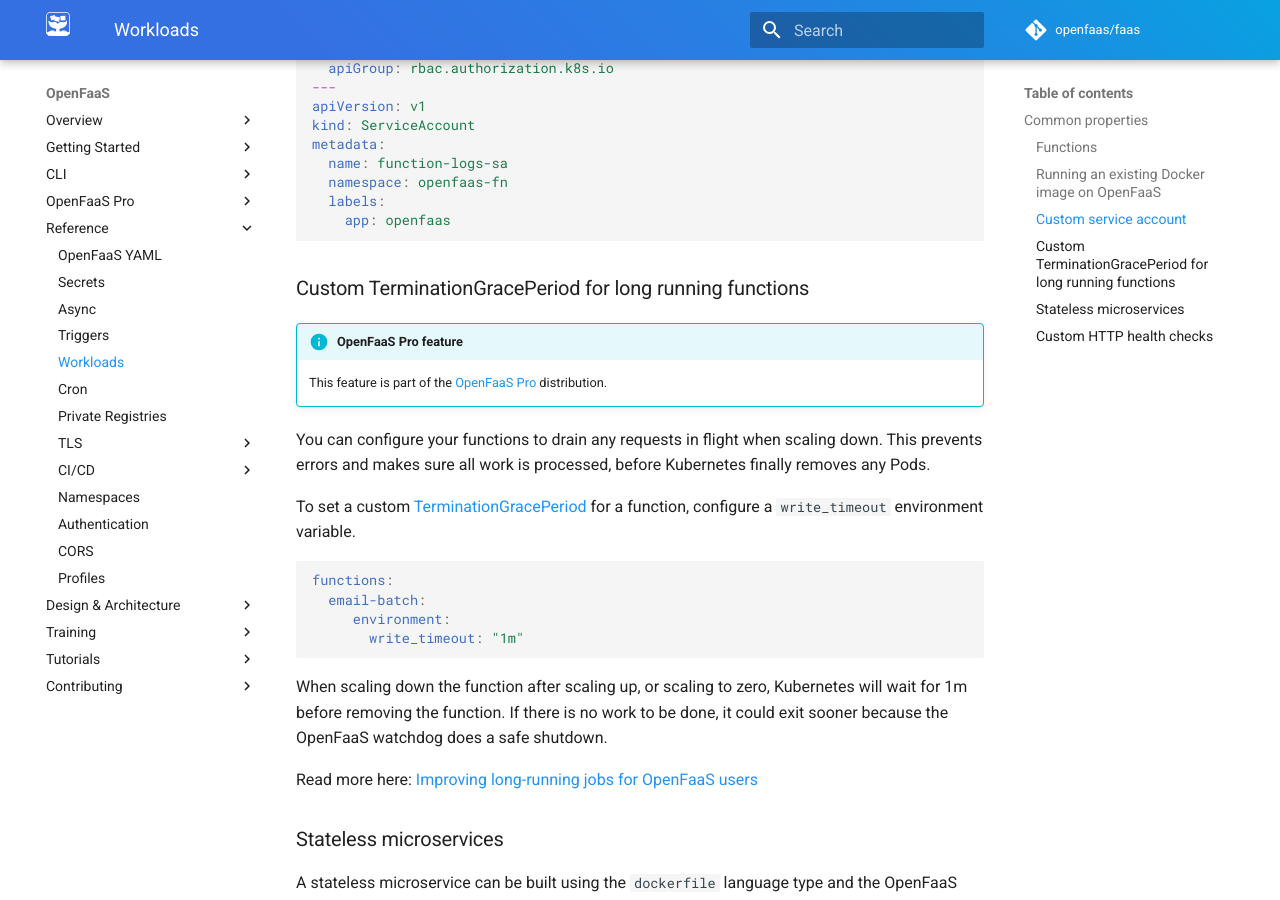
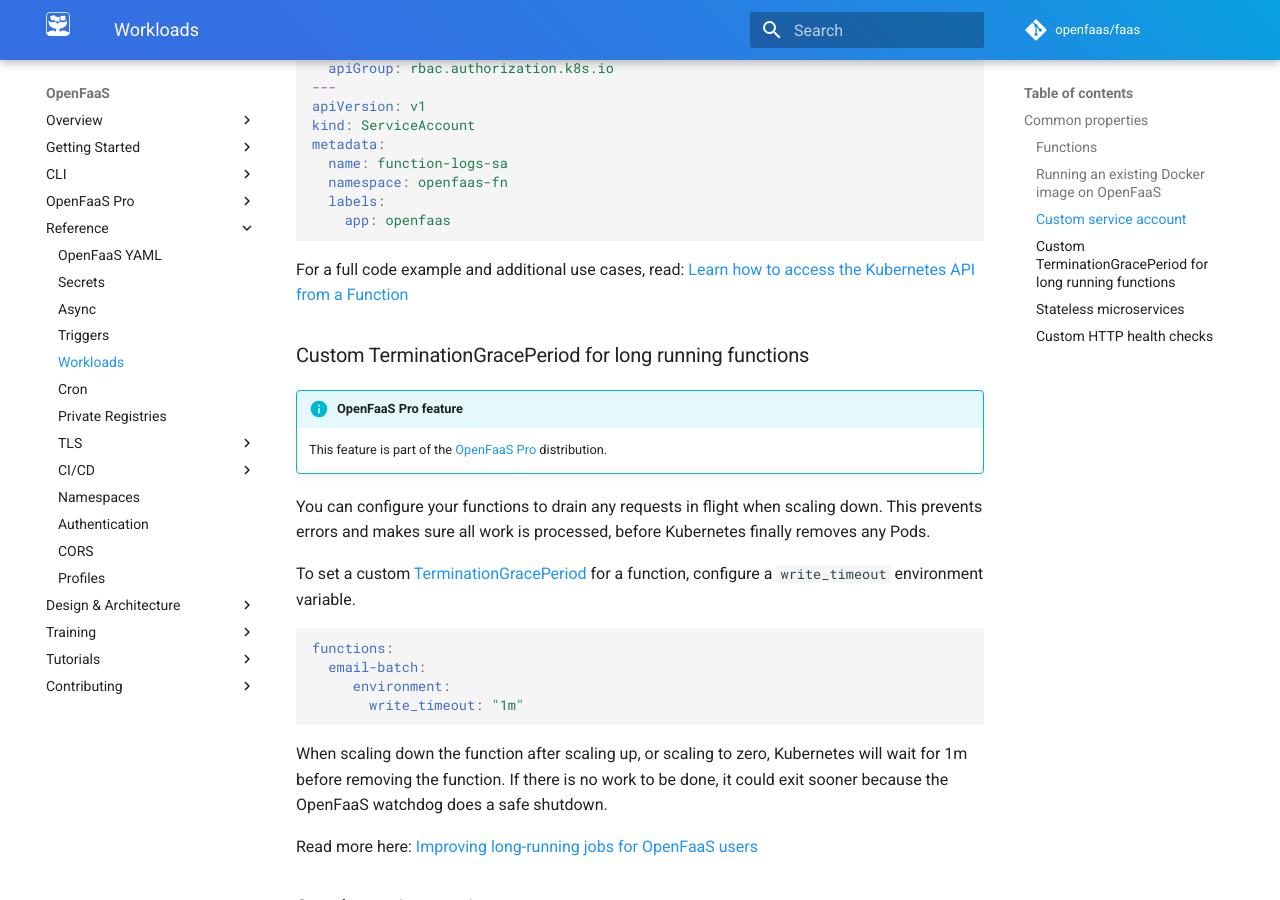
Before and after one commit to openfaas/docs, an MkDocs documentation site: the page built from docs/reference/workloads.md, in a window 1280 px wide and 900 px high, scrolled down 3320 px. Built offline with MkDocs 1.6.1 and Material for MkDocs 9.7.7, drawn with Linux system fonts in a browser that asks for light colours; comment, search, counter and statistics services are not loaded.

Commit message:
Link to blog post in custom service account docs
Signed-off-by: Han Verstraete (OpenFaaS Ltd) <han@openfaas.com>

````diff
--- a/docs/reference/workloads.md
+++ b/docs/reference/workloads.md
@@ -149,6 +149,8 @@ metadata:
     app: openfaas
 ```
 
+For a full code example and additional use cases, read: [Learn how to access the Kubernetes API from a Function ](https://www.openfaas.com/blog/access-kubernetes-from-a-function/)
+
 ### Custom TerminationGracePeriod for long running functions
 
 !!! info "OpenFaaS Pro feature"
````
